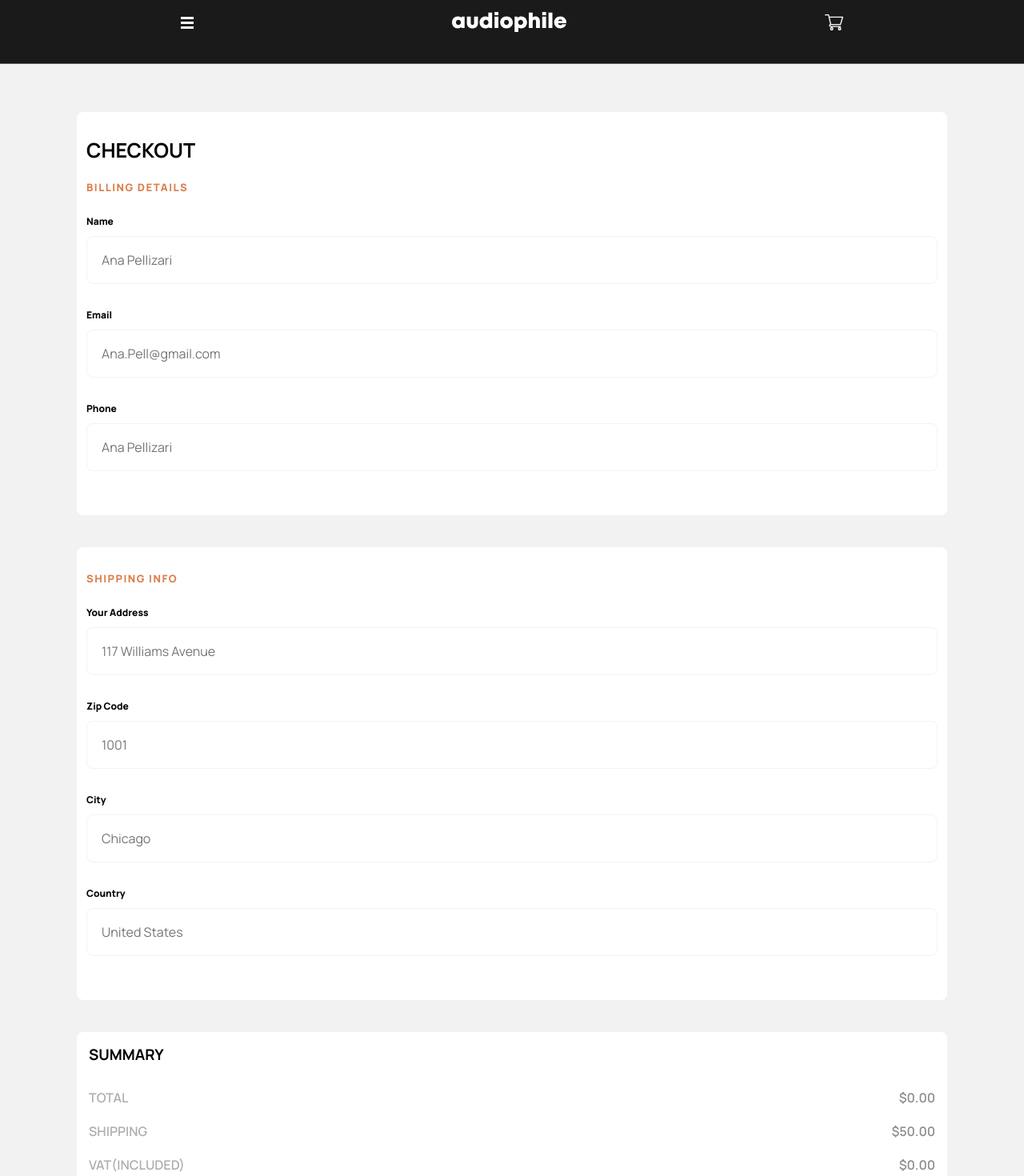
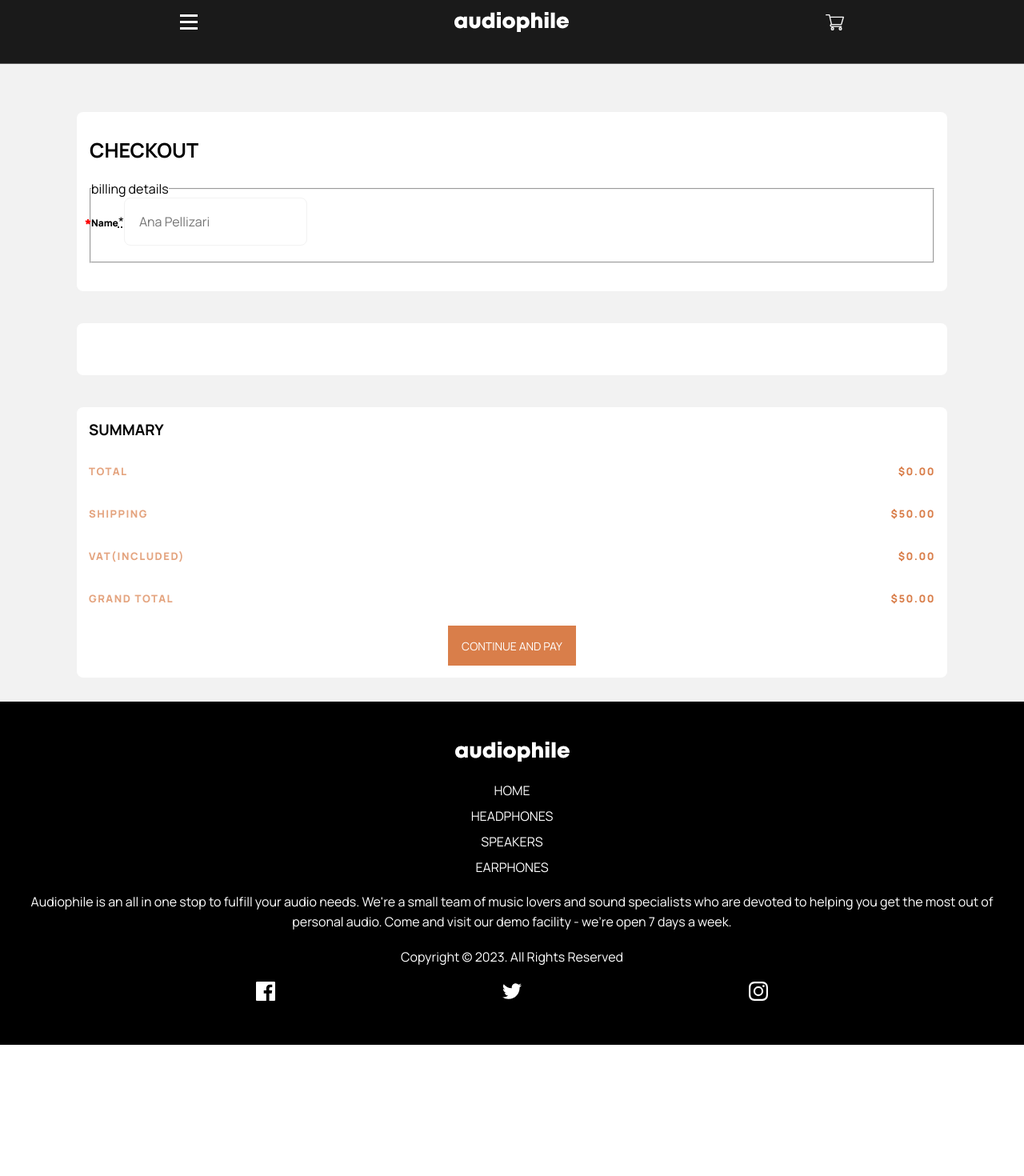
Before and after one commit to Wladimir-Dev/Audiophile_E-Commerce, a React (Create React App) app: page /#/checkout in a window 1280 px wide. Shown: the part 20-1490 px from the top of the page at 80% size. After the commit the page ends 1326 px from the top, so only its background shows below. Built offline with nearby package versions, Linux system fonts and the light colour scheme.

Commit message:
close burger automatically

```diff
--- a/src/Components/CheckOut/index.jsx
+++ b/src/Components/CheckOut/index.jsx
@@ -18,7 +18,18 @@ export const CheckOut = () => {
   const SHIPPING = 50;
   const vat = total * 0.2;
   const grandTotal = total + SHIPPING + vat;
+  const handleSubmit = (e) => {
 
+    e.preventDefault();
+    const fields = Object.fromEntries(new window.FormData(e.target));
+    console.log(fields.nameID)
+
+
+    const auxinput = document.getElementById(nameID);
+    if (auxinput.validity.valid) {
+      console.log("no cumple")
+    }
+  }
 
 
 
@@ -26,42 +37,42 @@ export const CheckOut = () => {
     <main className={styles.main}>
       <section className={styles.checkout}>
 
-
-
-
-        <form action="" className={styles.form}>
+        <form onSubmit={handleSubmit} className={styles.form}>
 
           <div className={styles.form__item}>
             <h2>checkout</h2>
-            <span>billing details</span>
+
+            <fieldset>
+              <legend>billing details</legend>
               <label htmlFor={nameID}>Name</label>
-            <input id={nameID} type="text" placeholder='Ana Pellizari' required />
+              <abbr title="Este campo es obligatorio" aria-label="required">*</abbr>
+              <input name="nameID" id={nameID} type="text" placeholder='Ana Pellizari' required minLength="3" maxLength="10" />
+            </fieldset>
+
+            {/*  <label htmlFor={emailID}>Email</label>
+            <input id={emailID} type="email" placeholder='Ana.Pell@gmail.com' required />
+
+            <label htmlFor={phoneID}>Phone</label>
+            <input id={phoneID} type="text" placeholder='Ana Pellizari' required />
+
+ */}  </div>
+          <div className={styles.form__item}>
+            {/*  <span>shipping info</span>
+            <label htmlFor={addressID}>Your Address</label>
+            <input id={addressID} type="text" placeholder='117 Williams Avenue' required />
+
+            <label htmlFor={postalCodeID}>Zip Code</label>
+            <input id={postalCodeID} type="number" placeholder='1001' required />
+
+            <label htmlFor={cityID}>City</label>
+            <input id={cityID} type="text" placeholder='Chicago' required />
+
+            <label htmlFor={countryID}>Country</label>
+            <input id={countryID} type="text" placeholder='United States' required /> */}
+          </div>
 
 
-            <label htmlFor={emailID}>Email</label>
-            <input id={emailID} type="email" placeholder='Ana.Pell@gmail.com' required/>
-
-            <label htmlFor={phoneID}>Phone</label>
-            <input id={phoneID} type="text" placeholder='Ana Pellizari' required/>
-          </div>
-
-          <div className={styles.form__item}>
-            <span>shipping info</span>
-            <label htmlFor={addressID}>Your Address</label>
-            <input id={addressID} type="text" placeholder='117 Williams Avenue' required/>
-
-            <label htmlFor={postalCodeID}>Zip Code</label>
-            <input id={postalCodeID} type="number" placeholder='1001' required/>
-
-            <label htmlFor={cityID}>City</label>
-            <input id={cityID} type="text" placeholder='Chicago' required/>
-
-            <label htmlFor={countryID}>Country</label>
-            <input id={countryID} type="text" placeholder='United States' required/>
-          </div>
-        </form>
-
-        <form className={styles.body}>
+          <div className={styles.body}>
 
             <h3>summary</h3>
             <div className={styles.body__itemscard}>
@@ -92,10 +103,12 @@ export const CheckOut = () => {
             </div>
             <button
               type='submit'
+              name='wakanda'
               className='orangeButton'
             >
               continue and pay
             </button>
+          </div>
         </form>
       </section>
     </main>
--- a/src/Components/CheckOut/styles.module.css
+++ b/src/Components/CheckOut/styles.module.css
@@ -25,7 +25,7 @@
     row-gap: 10px;
     background-color: white;
     border-radius: 8px;
-    padding: 30px 12px 35px;
+    padding: 30px 16px 35px;
 }
 
 .form span {
@@ -40,7 +40,16 @@
 .form label {
     font-size: 12px;
     font-weight: 800;
+    position: relative;
+}
 
+.form label::before {
+    content: "*";
+    color: red;
+    font-size: 18px;
+    top: -2px;
+    left: -8px;
+    position: absolute;
 }
 
 .form input {
@@ -51,6 +60,8 @@
     margin-bottom: 20px;
     font-size: 16px;
 }
+
+
 
 .body {
     background-color: white;
@@ -102,3 +113,11 @@
 .body>button {
     align-self: center;
 }
+
+small {
+    display: none;
+}
+
+.form__item>input:invalid~small {
+    display: inline;
+}
--- a/src/Components/Menu/index.jsx
+++ b/src/Components/Menu/index.jsx
@@ -24,7 +24,7 @@ export const Menu = () => {
         cartCheckref.current.checked = false;
     }
 
-    const handlePrueba = () => {
+    const handleCloseBurger = () => {
         optionCheckref.current.checked = false;
     }
     console.log("render menu")
@@ -39,13 +39,16 @@ export const Menu = () => {
                 <div className={styles.menu__items}>
 
                     <label htmlFor={burgerId} className={styles.burger__button} >
-                        <img src="./assets/shared/tablet/icon-hamburger.svg" alt="burger icon" />
+                        {/* <img src="./assets/shared/tablet/icon-hamburger.svg" alt="burger icon" /> */}
+                        <span></span>
+                        <span></span>
+                        <span></span>
                     </label>
 
                     <input ref={optionCheckref} type="checkbox" name="" id={burgerId} hidden />
 
-                    <section className={`${styles.options} `} onClick={handlePrueba}>
-                        <NavigationOption />
+                    <section className={`${styles.options} `} >
+                        <NavigationOption handleCloseBurger={handleCloseBurger} />
                     </section>
 
 
--- a/src/Components/Menu/styles.module.css
+++ b/src/Components/Menu/styles.module.css
@@ -124,6 +124,16 @@ header {
     color: white;
 }
 
+.burger__button span{
+    background-color: white;
+    width: 22px;
+    height: 3px;
+    display: block;
+    margin-bottom: 5px;
+}
+.burger__button:focus span{
+    background-color: red;
+}
 
 .burger__button~input:checked~.options {
     display: flex;
--- a/src/Components/NavigationOption/index.jsx
+++ b/src/Components/NavigationOption/index.jsx
@@ -1,9 +1,14 @@
 import React from 'react'
 import { NavLink } from 'react-router-dom'
 import styles from './styles.module.css'
-export const NavigationOption = () => {
+export const NavigationOption = ({handleCloseBurger=undefined}) => {
+
+
+
+
+
     return (
-        <ul className={styles.navigationOption}>
+        <ul className={styles.navigationOption} onClick={handleCloseBurger}>
             <li><NavLink to={'/'}>HOME</NavLink></li>
             <li><NavLink to={'/headphones'} >HEADPHONES</NavLink></li>
             <li><NavLink to={'/speakers'}>SPEAKERS</NavLink></li>
--- a/src/Components/NavigationOption/styles.module.css
+++ b/src/Components/NavigationOption/styles.module.css
@@ -5,9 +5,15 @@
     align-items: center;
     row-gap: 10px;
     list-style: none;
+    width: 100%;
 
 }
-
+.navigationOption a,
+.navigationOption li{
+    width: 100%;
+    display: inline-block;
+    text-align: center;
+}
 .navigationOption a {
     text-decoration: none;
 }
```
Lines whose indentation alone changed are shown as unchanged.
